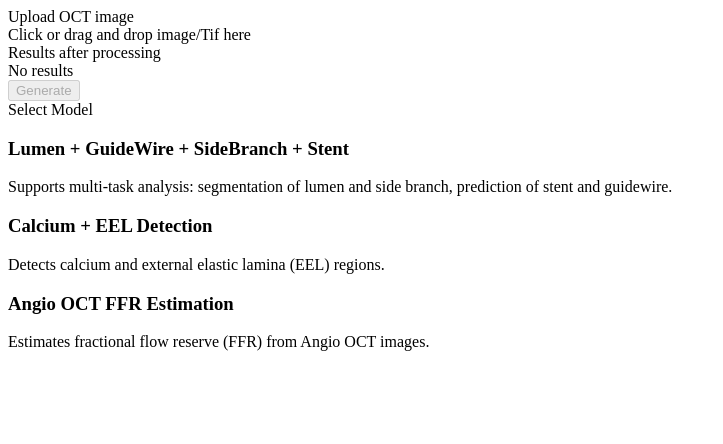
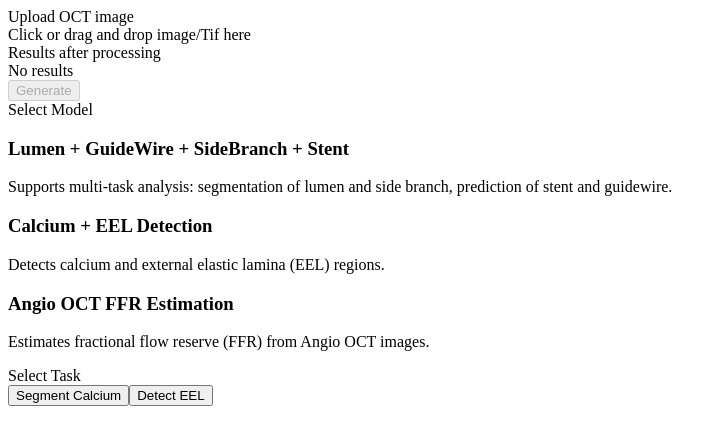
Before and after one commit to phongphu07/oct-demo, a Next.js app: page /demo in a window 1280 px wide. Both pictures are taken after a click on the element 640 px from the left and 244 px from the top of the page. Shown: the top 444 px of the page, without its empty margins (0-723 px from the left). Built offline with nearby package versions, Linux system fonts and the light colour scheme.

Commit message:
fix feedback

```diff
--- a/src/components/demo/DemoCard.tsx
+++ b/src/components/demo/DemoCard.tsx
@@ -152,8 +152,7 @@ export default function DemoCard() {
     } catch (err) {
       console.error("Error:", err);
       toastError("Prediction failed.");
-    }
-    finally {
+    } finally {
       setResultLoading(false);
     }
   };
@@ -271,6 +270,47 @@ export default function DemoCard() {
             </div>
           </div>
         )}
+        {model === "model2" && (
+          <div className="space-y-2">
+            <Label className="text-xl font-bold block">Select Task</Label>
+            <div className="flex flex-wrap gap-2">
+              <Button
+                variant={task === "predict" ? "default" : "outline"}
+                onClick={() => {
+                  setTask("predict");
+                  setResultFrames([]);
+                }}
+              >
+                Segment Calcium
+              </Button>
+              <Button
+                variant={task === "segment" ? "default" : "outline"}
+                onClick={() => {
+                  setTask("segment");
+                  setResultFrames([]);
+                }}
+              >
+                Detect EEL
+              </Button>
+            </div>
+          </div>
+        )}
+        {model === "model3" && (
+          <div className="space-y-2">
+            <Label className="text-xl font-bold block">Select Task</Label>
+            <div className="flex flex-wrap gap-2">
+              <Button
+                variant={task === "predict" ? "default" : "outline"}
+                onClick={() => {
+                  setTask("predict");
+                  setResultFrames([]);
+                }}
+              >
+                FFR Prediction
+              </Button>
+            </div>
+          </div>
+        )}
       </div>
     </div>
   );
--- a/src/lib/api/index.ts
+++ b/src/lib/api/index.ts
@@ -7,7 +7,7 @@ const timeOut = 600_000;
 
 export const restTransport = () => {
   const client = axios.create({
-    baseURL: "http://127.0.0.1:9000",
+    baseURL: "http://127.0.0.1:9001",
     timeout: timeOut,
   });
 
```
Also changed, not shown: src/components/ui/header.tsx (+11 -31 lines), src/router/index.tsx (+4 -10 lines), 1 other file (tests, documents, lock files or other folders).
